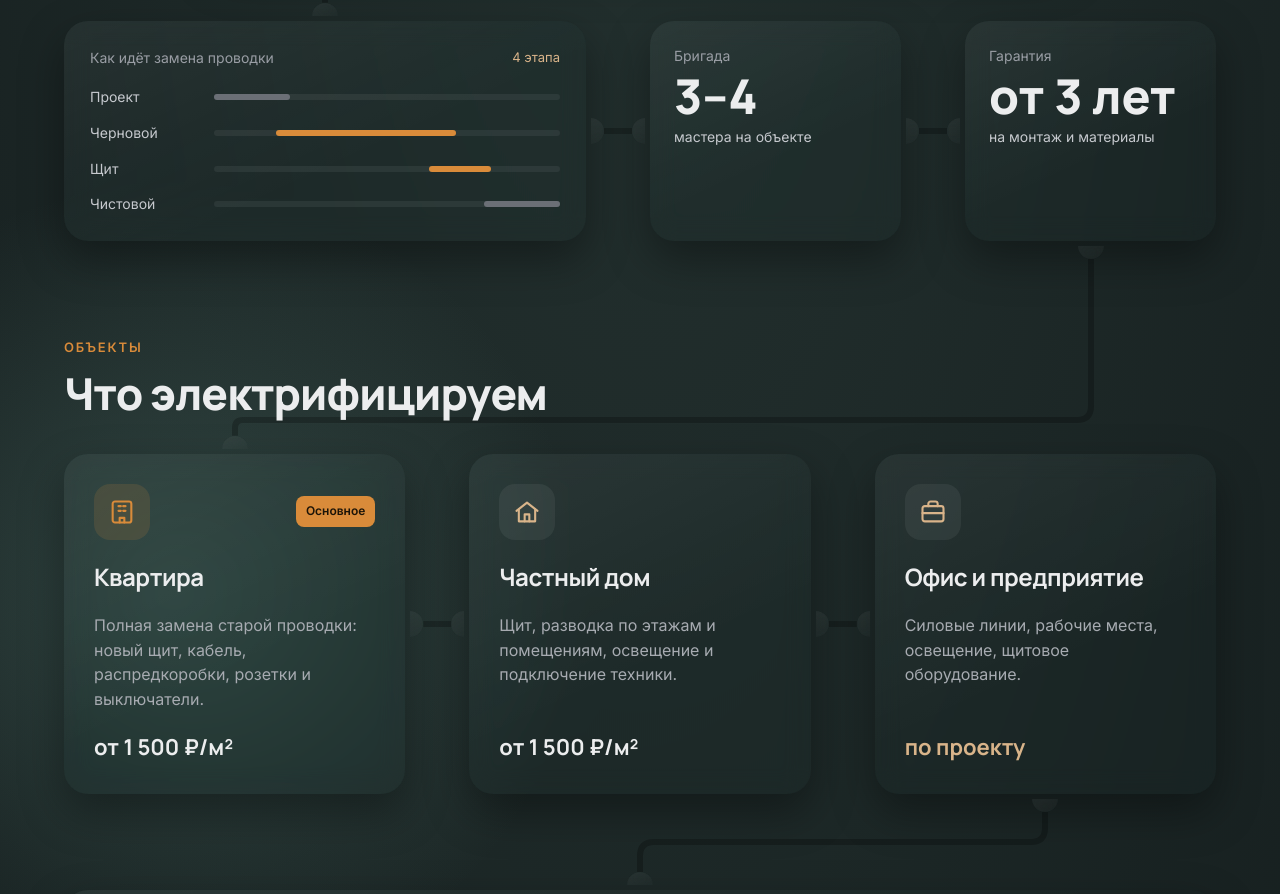
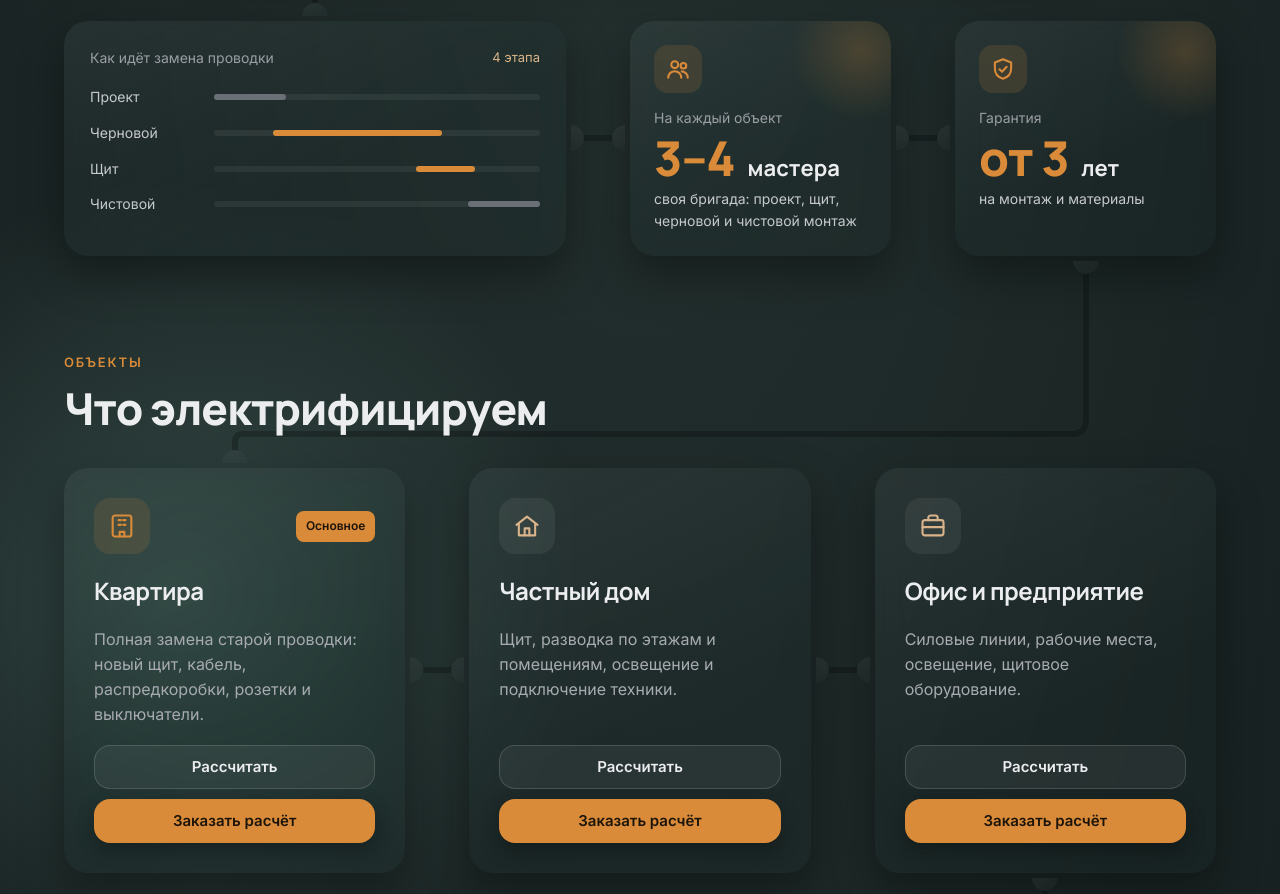
Before and after one commit to alxeevichev66/Piter-svet, a plain HTML site: page index.html in a window 1280 px wide. Shown: the part 555-1449 px from the top of the page. Drawn offline with Linux system fonts and the light colour scheme.

Commit message:
Карточки объектов: кнопки расчёта вместо цены; оформление преимуществ; формулировка про бригаду
Co-Authored-By: Claude Opus 5.5 <noreply@anthropic.com>
Claude-Session: https://claude.ai/code/session_0163gCrS1RV5k5jFFJp4phaH

```diff
--- a/404.html
+++ b/404.html
@@ -7,7 +7,7 @@
 <title>Страница не найдена — Питер-Свет</title>
 <meta name="theme-color" content="#161C1C">
 <link rel="icon" href="/assets/img/favicon.svg" type="image/svg+xml">
-<link rel="stylesheet" href="/assets/css/style.css?v=84ebf363">
+<link rel="stylesheet" href="/assets/css/style.css?v=c7d96240">
 </head>
 <body>
 <div class="page">
--- a/assets/css/style.css
+++ b/assets/css/style.css
@@ -118,9 +118,12 @@ p{margin:0}
 .hero__actions{display:flex;gap:12px;flex-wrap:wrap;justify-content:center}
 .bento{width:100%;display:flex;flex-wrap:wrap;gap:var(--gap);align-items:stretch}
 .bento__stages{flex:2 1 420px;padding:26px;display:flex;flex-direction:column;gap:18px}
-.bento__stat{flex:1 1 200px;padding:24px;display:flex;flex-direction:column;gap:6px}
+.bento__stat{flex:1 1 220px;padding:24px;display:flex;flex-direction:column;gap:6px;overflow:hidden}
+.bento__stat::after{content:"";position:absolute;right:-40px;top:-40px;width:140px;height:140px;border-radius:50%;background:radial-gradient(circle,rgba(217,139,58,.22),rgba(217,139,58,0) 70%);pointer-events:none}
+.stat__icon{width:48px;height:48px;border-radius:14px;background:var(--amber-soft);display:flex;align-items:center;justify-content:center;margin-bottom:8px}
 .stat__label{font-size:14px;color:var(--muted-2)}
-.stat__value{font-family:var(--font-head);font-weight:800;font-size:48px;line-height:1}
+.stat__value{font-family:var(--font-head);font-weight:800;font-size:48px;line-height:1;color:var(--amber);letter-spacing:-0.02em}
+.stat__value small{font-size:22px;color:var(--text);font-weight:700;letter-spacing:0;margin-left:4px}
 .stat__note{font-size:14px;color:var(--text-2)}
 .stages__head{display:flex;justify-content:space-between;align-items:center;font-size:14px;color:var(--muted-2)}
 .stages__head span:last-child{color:var(--sand);font-size:13px}
@@ -139,6 +142,8 @@ p{margin:0}
 .tag{font-size:12px;padding:6px 10px;border-radius:8px;background:var(--amber);color:var(--amber-ink);font-weight:600}
 .card__title{font-size:24px}
 .card__text{color:var(--muted)}
+.card__actions{margin-top:auto;display:flex;gap:10px;flex-wrap:wrap}
+.card__actions .btn{flex:1 1 auto}
 .card__price{margin-top:auto;font-family:var(--font-head);font-weight:700;font-size:22px}
 .card__price span{color:var(--sand)}
 
--- a/assets/js/main.js
+++ b/assets/js/main.js
@@ -178,6 +178,19 @@
     lb.addEventListener('click', function (e) { if (e.target === lb) lb.close(); });
   }
 
+  /* ---------- Кнопки в карточках объектов: подставить тип ---------- */
+  document.addEventListener('click', function (e) {
+    var a = e.target.closest && e.target.closest('[data-pick]');
+    if (!a) return;
+    var k = a.getAttribute('data-pick');
+    var calcBtn = document.querySelector('#calc-form button[data-group="type"][data-value="' + k + '"]');
+    if (calcBtn) calcBtn.click();
+    var map = { flat: 'Квартира', house: 'Дом', office: 'Коммерческое' };
+    var r = document.querySelector('#lead-form input[name="type"][value="' + map[k] + '"]');
+    if (r) r.checked = true;
+    goal(a.getAttribute('href') === '#contact' ? 'card_to_form' : 'card_to_calc');
+  });
+
   /* ---------- Карусели фото ---------- */
   document.querySelectorAll('.carousel').forEach(function (c) {
     var track = c.querySelector('.works__grid');
--- a/index.html
+++ b/index.html
@@ -18,7 +18,7 @@
 <link rel="icon" href="/assets/img/favicon.svg" type="image/svg+xml">
 <link rel="preload" href="/assets/fonts/manrope-cyrillic-800-normal.woff2" as="font" type="font/woff2" crossorigin>
 <link rel="preload" href="/assets/fonts/inter-cyrillic-400-normal.woff2" as="font" type="font/woff2" crossorigin>
-<link rel="stylesheet" href="/assets/css/style.css?v=84ebf363">
+<link rel="stylesheet" href="/assets/css/style.css?v=c7d96240">
 <script type="application/ld+json">
 {
   "@context": "https://schema.org",
@@ -91,13 +91,15 @@
             </ol>
           </div>
           <div class="tile bento__stat" data-tile>
-            <span class="stat__label">Бригада</span>
-            <span class="stat__value">3–4</span>
-            <span class="stat__note">мастера на объекте</span>
+            <span class="stat__icon" aria-hidden="true"><svg width="26" height="26" viewBox="0 0 24 24" fill="none" stroke="#D98B3A" stroke-width="1.9" stroke-linecap="round" stroke-linejoin="round"><circle cx="9" cy="8" r="3.2"/><path d="M3 20c0-3.3 2.7-6 6-6s6 2.7 6 6"/><circle cx="17" cy="9" r="2.6"/><path d="M15.5 14.2c3 .2 5.5 2.6 5.5 5.8"/></svg></span>
+            <span class="stat__label">На каждый объект</span>
+            <span class="stat__value">3–4 <small>мастера</small></span>
+            <span class="stat__note">своя бригада: проект, щит, черновой и чистовой монтаж</span>
           </div>
           <div class="tile bento__stat" data-tile>
+            <span class="stat__icon" aria-hidden="true"><svg width="26" height="26" viewBox="0 0 24 24" fill="none" stroke="#D98B3A" stroke-width="1.9" stroke-linecap="round" stroke-linejoin="round"><path d="M12 3 4.5 6v5.5c0 4.6 3.1 8.2 7.5 9.5 4.4-1.3 7.5-4.9 7.5-9.5V6z"/><path d="m8.8 12.2 2.3 2.3 4.3-4.6"/></svg></span>
             <span class="stat__label">Гарантия</span>
-            <span class="stat__value">от 3 лет</span>
+            <span class="stat__value">от 3 <small>лет</small></span>
             <span class="stat__note">на монтаж и материалы</span>
           </div>
         </div>
@@ -114,19 +116,28 @@
             </div>
             <h3 class="card__title">Квартира</h3>
             <p class="card__text">Полная замена старой проводки: новый щит, кабель, распредкоробки, розетки и выключатели.</p>
-            <p class="card__price">от 1 500 ₽/м²</p>
+            <div class="card__actions">
+              <a class="btn btn--ghost btn--sm" href="#calc" data-pick="flat">Рассчитать</a>
+              <a class="btn btn--accent btn--sm" href="#contact" data-pick="flat">Заказать расчёт</a>
+            </div>
           </article>
           <article class="tile card" data-tile>
             <span class="icon-box icon-box--neutral"><svg width="28" height="28" viewBox="0 0 24 24" fill="none" stroke="#D9B48A" stroke-width="1.8" stroke-linecap="round" stroke-linejoin="round" aria-hidden="true"><path d="M3 11 12 4l9 7"/><path d="M5 10v10h14V10"/><path d="M10 20v-6h4v6"/></svg></span>
             <h3 class="card__title">Частный дом</h3>
             <p class="card__text">Щит, разводка по этажам и помещениям, освещение и подключение техники.</p>
-            <p class="card__price">от 1 500 ₽/м²</p>
+            <div class="card__actions">
+              <a class="btn btn--ghost btn--sm" href="#calc" data-pick="house">Рассчитать</a>
+              <a class="btn btn--accent btn--sm" href="#contact" data-pick="house">Заказать расчёт</a>
+            </div>
           </article>
           <article class="tile card" data-tile>
             <span class="icon-box icon-box--neutral"><svg width="28" height="28" viewBox="0 0 24 24" fill="none" stroke="#D9B48A" stroke-width="1.8" stroke-linecap="round" stroke-linejoin="round" aria-hidden="true"><rect x="3" y="7" width="18" height="13" rx="2"/><path d="M8 7V5a2 2 0 0 1 2-2h4a2 2 0 0 1 2 2v2M3 13h18"/></svg></span>
             <h3 class="card__title">Офис и предприятие</h3>
             <p class="card__text">Силовые линии, рабочие места, освещение, щитовое оборудование.</p>
-            <p class="card__price"><span>по проекту</span></p>
+            <div class="card__actions">
+              <a class="btn btn--ghost btn--sm" href="#calc" data-pick="office">Рассчитать</a>
+              <a class="btn btn--accent btn--sm" href="#contact" data-pick="office">Заказать расчёт</a>
+            </div>
           </article>
         </div>
       </section>
@@ -337,6 +348,6 @@
   </div>
   <div class="plugs" aria-hidden="true"></div>
 </div>
-<script src="/assets/js/main.js?v=5c2a755c" defer></script>
+<script src="/assets/js/main.js?v=814a7e10" defer></script>
 </body>
 </html>
```
Also changed, not shown: blog/alyuminievaya-provodka-na-mednuyu/index.html (+2 -2 lines), blog/index.html (+2 -2 lines), blog/sborka-elektroshchita-v-kvartire/index.html (+2 -2 lines), blog/stoimost-zameny-provodki-spb/index.html (+2 -2 lines), blog/zamena-provodki-v-hrushchevke/index.html (+2 -2 lines), blog/zamena-provodki-v-kvartire/index.html (+2 -2 lines), privacy/index.html (+1 -1 lines).
